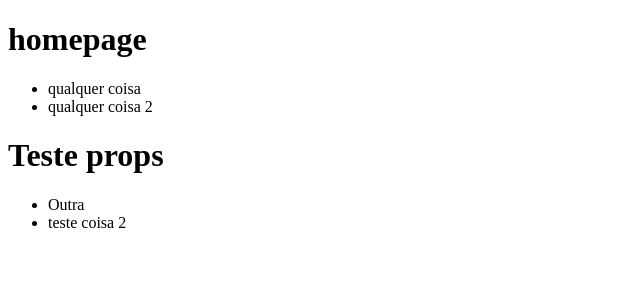
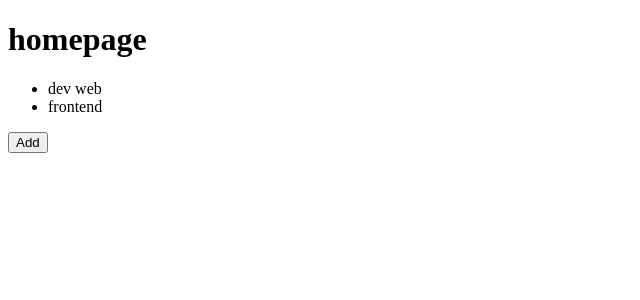
Before and after one commit to anapf9/react-basic-config, a React app: page / in a window 1280 px wide. Shown: the top 300 px of the page, without its empty margins (0-640 px from the left). Built offline with nearby package versions, Linux system fonts and the light colour scheme.

Commit message:
estado e imutabilidade

```diff
--- a/src/App.js
+++ b/src/App.js
@@ -1,22 +1,33 @@
-import React from 'react';
+import React, { useState } from 'react';
 
 import Header from './components/Header'
 
 function App() {
+  const [projects, setProjects] = useState([
+    'dev web',
+    'frontend'
+  ])
+  // use state retorna um array com 2 posições
+  //1.  Varivael com o valor inicial
+  //2. Função para atualizar o valor
+  function handleAddProject() {
+    // projects.push(`Novo projeto ${Date.now()}`) // alterando o array original
+
+    // dessa forma é como se criasse um novo Array a partir do original e acrescenta o valor desejado nesse novo array sem mudar o original
+    // então setamos para usar o novo array
+    setProjects([...projects, `Novo projeto ${Date.now()}`]) // aplicando o conceito de imutabilidade
+
+    // console.log(projects)
+  }
   return (
     <>
     <Header title="homepage">
+    </Header>
     <ul>
-      <li> qualquer coisa</li>
-      <li> qualquer coisa 2</li>
+      {projects.map(project => <li key={project}>{project}</li> )}
     </ul>
-    </Header>
-    <Header title="Teste props">
-    <ul>
-      <li> Outra</li>
-      <li> teste coisa 2</li>
-    </ul>
-    </Header>
+
+    <button type="button" onClick={handleAddProject}>Add</button>
     </>
   )
 }
--- a/src/components/Header.js
+++ b/src/components/Header.js
@@ -1,11 +1,9 @@
 import React from 'react'
 
-export default function Header({ title, children }) {
+export default function Header({ title }) {
   return (
     <header>
       <h1>{title}</h1>
-
-      {children}
     </header>
   )
 }
```
